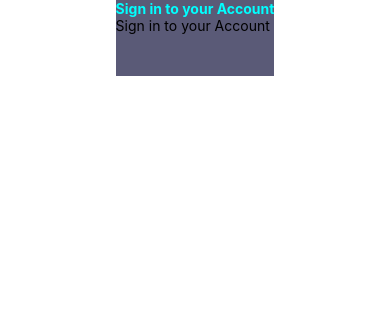
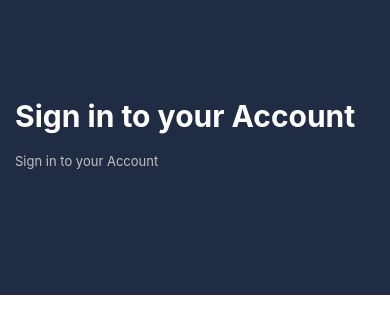
Before and after one commit to MarcoMR4/MateriaProgramacionMovil, a React Native app in the folder Practica/: screen / in a window 390 px wide. Shown: the top 334 px of the page. Built offline with nearby package versions, Linux system fonts and the light colour scheme.

Commit message:
Header mejorado

```diff
--- a/Practica/App.js
+++ b/Practica/App.js
@@ -27,7 +27,6 @@ const styles = StyleSheet.create({
   },
   item: {
     width: '100%',
-    height: '30%',
-    alignItems: 'center',
+    height: '100%',
   },
 });
--- a/Practica/src/components/Login/LoginHeader/index.jsx
+++ b/Practica/src/components/Login/LoginHeader/index.jsx
@@ -5,7 +5,7 @@ export default function LoginHeader(){
     return (
         <View style={styles.container}>
             <Text style = {styles.text}>Sign in to your Account</Text>
-            <Text>Sign in to your Account</Text>
+            <Text style = {styles.text2}>Sign in to your Account</Text>
         </View>
     );
 }
@@ -14,10 +14,23 @@ const styles = StyleSheet.create({
     container: {
       flex: 1,
       flexDirection: 'column',
-      backgroundColor: '#5a5a77',
+      backgroundColor: '#202b44',
+      width: '100%',
     },
     text:{
-      color: 'cyan',
+      color: 'white',
       fontWeight: "bold",
+      paddingTop: '25%',
+      paddingLeft: 15,
+      fontSize: 30,
+      textAlign: 'left',
+    },
+    text2:{
+      color: 'silver',
+      fontWeight: "normal",
+      paddingTop: '5%',
+      paddingLeft: 15,
+      fontSize: 13,
+      textAlign: 'left',
     },
   });
--- a/Practica/src/screens/index.jsx
+++ b/Practica/src/screens/index.jsx
@@ -24,7 +24,7 @@ const styles = StyleSheet.create({
     },
     item: {
         width: '100%',
-        height: '30%',
+        height: '35%',
         alignItems: 'center',
       },
 });
```
